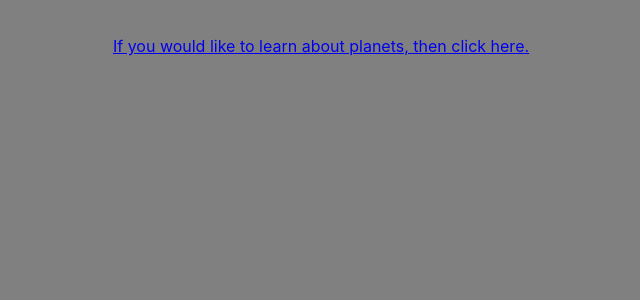
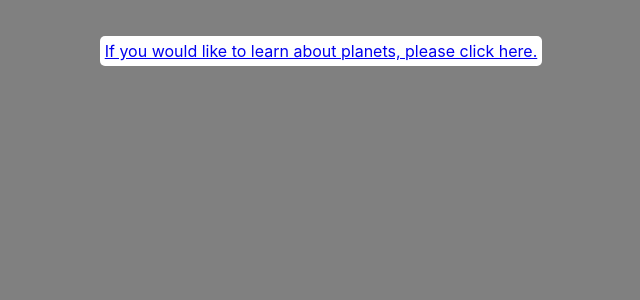
Before and after one commit to sgerpdx/planet-front-end, a React (Create React App) app: page / in a window 1280 px wide. Shown: the top 300 px of the page, without its empty margins (319-959 px from the left). Built offline with nearby package versions, Linux system fonts and the light colour scheme.

Commit message:
styling and formatting HomePage.js

```diff
--- a/src/HomePage.css
+++ b/src/HomePage.css
@@ -7,3 +7,9 @@ body {
 .data-place {
     color: white;
 }
+
+.introduction {
+    background-color: white;
+    padding: 5px;
+    border-radius: 5px;
+}
--- a/src/HomePage.js
+++ b/src/HomePage.js
@@ -8,7 +8,7 @@ export default class HomePage extends React.Component {
             <div className="data-place">
                 <img className="box-image" />
                 <NavLink exact activeClassName="selected" to="/planets">
-                    <p className="introduction">If you would like to learn about planets, then click here.</p>
+                    <p className="introduction">If you would like to learn about planets, please click here.</p>
                 </NavLink>
             </div>
         )
```
